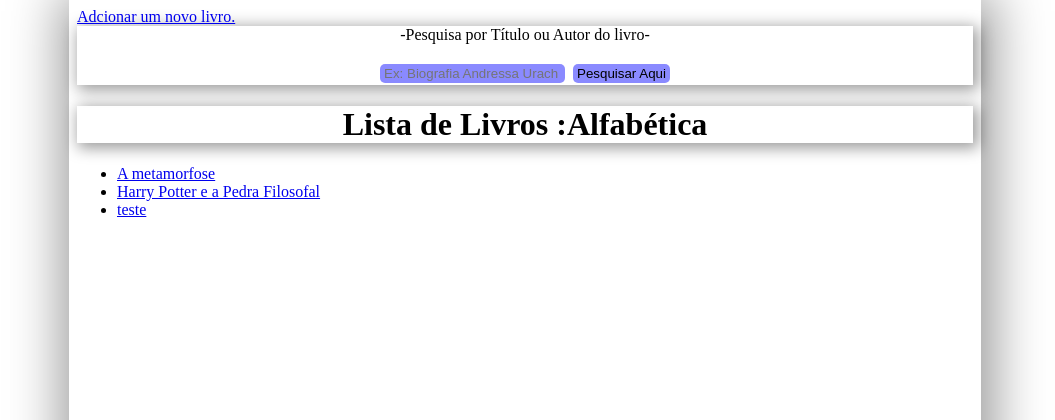
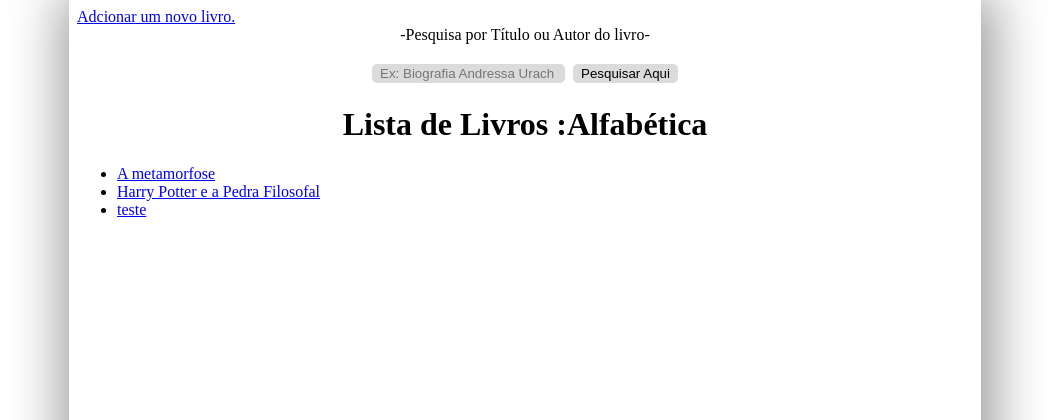
Before and after one commit to LuisDevLipe/SGCLA, a Django app: page /SGCLAapp/ in a window 1280 px wide. Shown: the top 420 px of the page, without its empty margins (115-1170 px from the left). Run offline with Django 4.2, Linux system fonts and the light colour scheme; data comes from the database, SQL or seed files in the repository.

Commit message:
melhorando a visibilidade da caixa de entrada de texto

```diff
--- a/SGCLA/SGCLAapp/static/SGCLAapp/estilo.css
+++ b/SGCLA/SGCLAapp/static/SGCLAapp/estilo.css
@@ -5,7 +5,6 @@ body {
     padding: 0.5rem;
 }
 form, h1, td {
-    box-shadow:3px 3px 15px 2px rgba(0, 0, 0, 0.4);
     text-align: center;
 }
 td {
@@ -18,9 +17,9 @@ label{
     display: block;
 }
 input{
-    padding: 0.125rem 0.25rem;
+    padding: 0.125rem 0.5rem;
     margin: 0.125rem;
     border-radius: 5px;
     border: none;
-    background-color: rgba(0, 0, 255, 0.46);
+    background-color: rgba(211, 211, 211, 0.801);
 }
```
